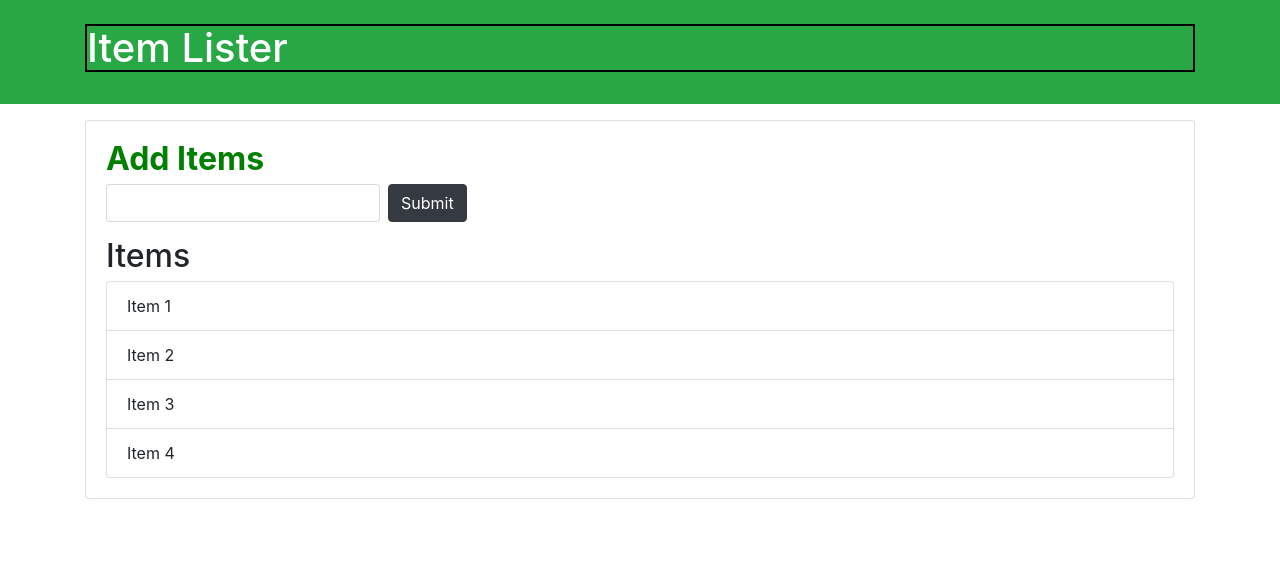
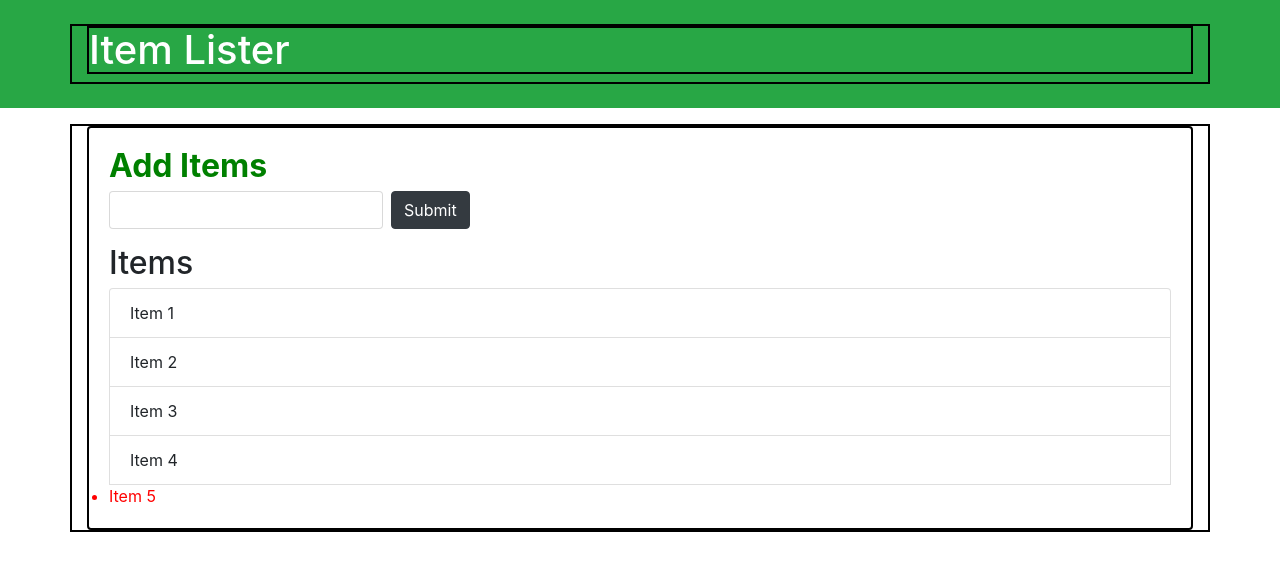
Before and after one commit to coodewithAJ/sharpener-javascript, a plain HTML site: page index.html in a window 1280 px wide. Drawn offline with nearby package versions, Linux system fonts and the light colour scheme.

Commit message:
getelementsbytagname

```diff
--- a/index.html
+++ b/index.html
@@ -26,6 +26,7 @@
       <li class="list-group-item">Item 2</li>
       <li class="list-group-item">Item 3</li>
       <li class="list-group-item">Item 4</li>
+      <li class="new-list-item">Item 5</li>
     </ul>
    </div>
   </div>
@@ -35,5 +36,17 @@
   document.getElementById("header-title").style.border = "2px solid black"
   document.getElementById("items").style.color = "green"
   document.getElementById("items").style.fontWeight = "bold"
+  const items = document.getElementsByClassName("new-list-item");
+  if(items.length>0){
+    for(let i=0; i<items.length; i++){
+      items[i].style.color = "red";
+    }
+  }
+  var element = document.getElementsByTagName("div");
+  if(element){
+    for (var i = 0; i < element.length; i++) {
+    element[i].style.border = "2px solid black";
+  }
+  }
 </script>
 </html>
```
